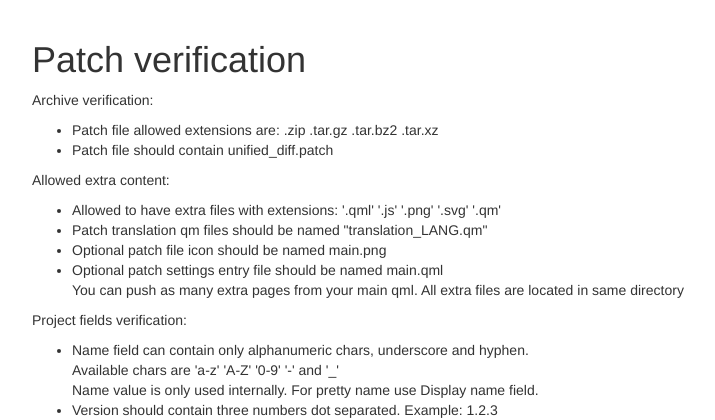
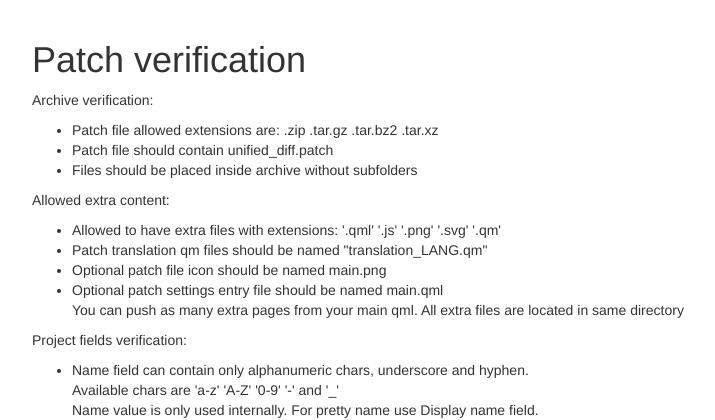
Before and after one commit to sailfishos-patches/pm-web-catalog, a Django app: a page that uses example/templates/plain/example/helpme_page.html in a window 1280 px wide. Shown: the part 52-472 px from the top of the page, without its empty margins (38-753 px from the left). Run offline with Django 3.2, Linux system fonts and the light colour scheme; some libraries are stand-ins or nearby versions.

Commit message:
Added NO-subfolders note to helpme page

```diff
--- a/example/templates/plain/example/helpme_page.html
+++ b/example/templates/plain/example/helpme_page.html
@@ -10,6 +10,7 @@ Patchmanager2 Documentation (kinda)
   <ul>
     <li>Patch file allowed extensions are: .zip .tar.gz .tar.bz2 .tar.xz</li>
     <li>Patch file should contain unified_diff.patch</li>
+    <li>Files should be placed inside archive without subfolders</li>
   </ul>
 <p>Allowed extra content:</p>
   <ul>
```
